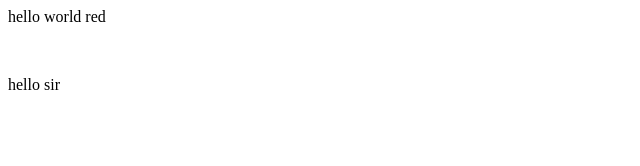
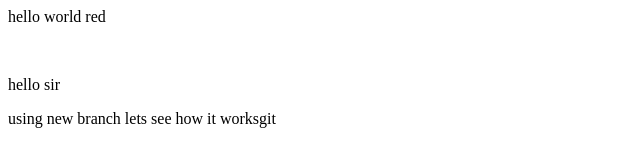
Before and after one commit to raghusharma1/LocalRepo, a plain HTML site: page index.html in a window 1280 px wide. Shown: the whole page, without its empty margins (0-640 px from the left). Drawn offline with Linux system fonts and the light colour scheme.

Commit message:
Update index.html

```diff
--- a/index.html
+++ b/index.html
@@ -1,3 +1,4 @@
 <p>hello world red</p>
 <br>
 <p>hello sir</p>
+<p> using new branch lets see how it worksgit</p>
```
